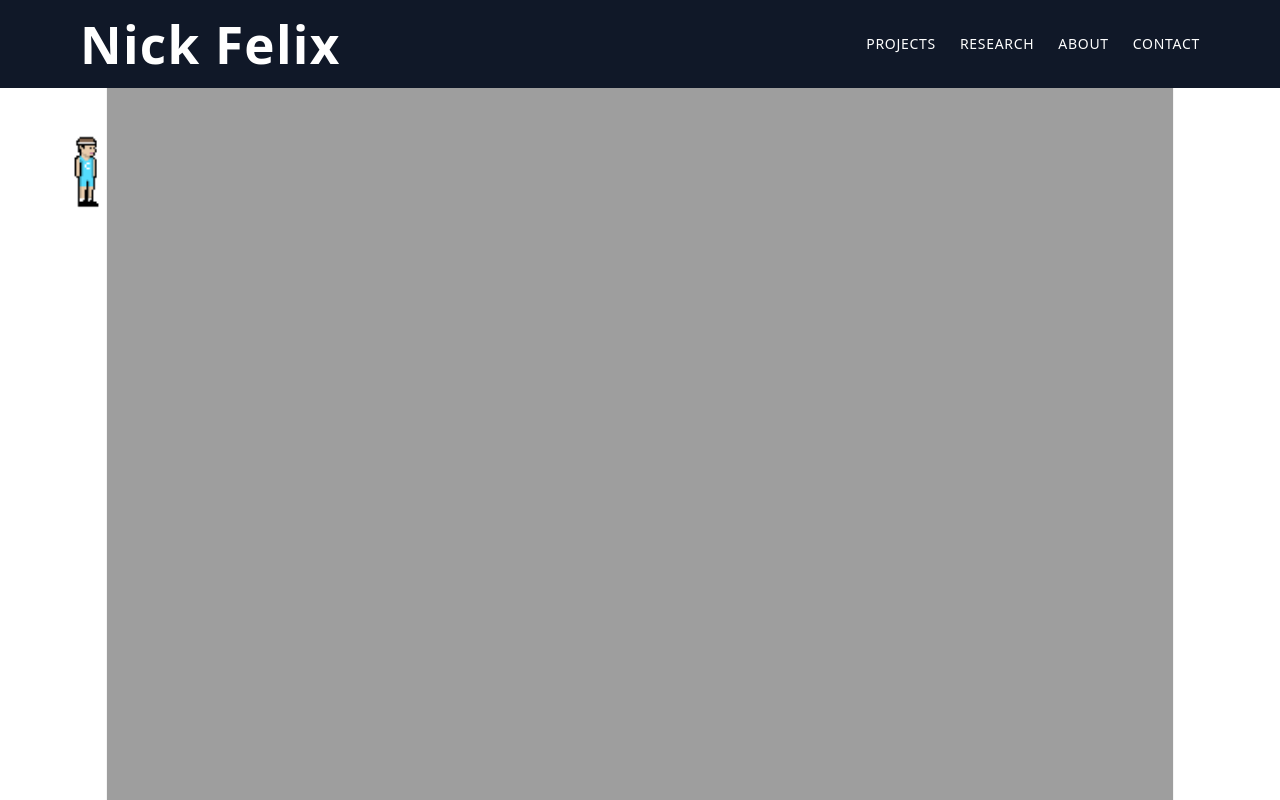
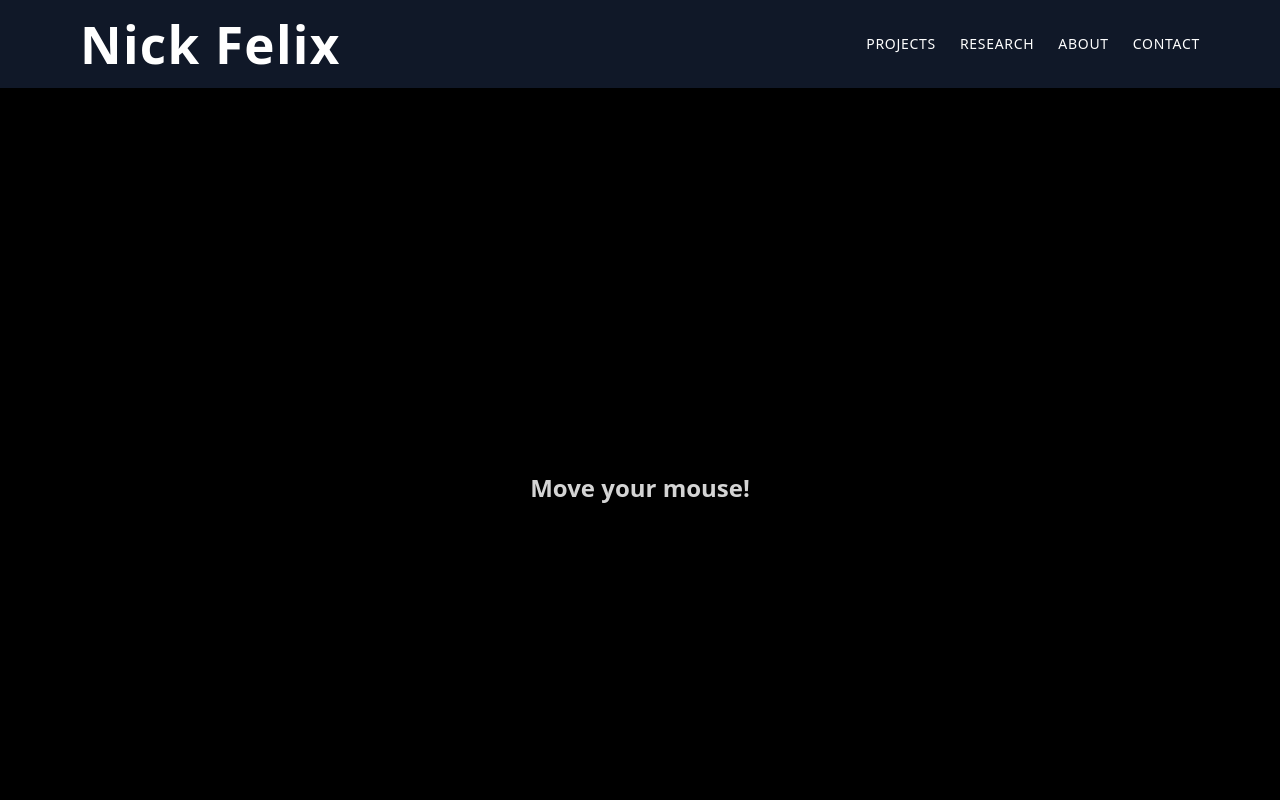
Before and after one commit to nicorox247/Nick-Felix-Site, a React (Vite) app: page / in a window 1280 px wide. Shown: the top 800 px of the page. Built offline with nearby package versions, Linux system fonts and the light colour scheme.

Commit message:
added scrolling mechanism to Homepage

```diff
--- a/src/pages/Homepage.jsx
+++ b/src/pages/Homepage.jsx
@@ -1,10 +1,49 @@
+import { useEffect, useRef, useState } from 'react';
 import RunnerCanvas from '../components/RunnerCanvas';
 import athleteSprite from '../assets/athlete-sprite.png';
-import courtyardTile from '../assets/courtyard-tile.png'; // your chill bg
+import courtyardTile from '../assets/courtyard-tile.png';
 
 export default function Homepage() {
+  const [showOverlay, setShowOverlay] = useState(true);
+  const containerRef = useRef(null);
+
+    // Custom slow scroll
+    const slowScrollTo = (targetY, duration = 1500) => {
+      const startY = window.scrollY;
+      const startTime = performance.now();
+
+      const animate = (time) => {
+        const elapsed = time - startTime;
+        const progress = Math.min(elapsed / duration, 1);
+        const eased = 1 - Math.pow(1 - progress, 3); // easeOutCubic
+        const currentY = startY + (targetY - startY) * eased;
+        window.scrollTo(0, currentY);
+
+        if (progress < 1) {
+          requestAnimationFrame(animate);
+        }
+      };
+
+      requestAnimationFrame(animate);
+    };
+
+  useEffect(() => {
+    const handleMouseMove = () => {
+      setShowOverlay(false);
+      window.removeEventListener('mousemove', handleMouseMove);
+
+      // Optional scroll to canvas
+      const targetY = containerRef.current?.getBoundingClientRect().top + window.scrollY || 0;
+      slowScrollTo(targetY, 1500); // 1.5s scroll duration
+    };
+
+    window.addEventListener('mousemove', handleMouseMove);
+    return () => window.removeEventListener('mousemove', handleMouseMove);
+  }, []);
+
   return (
-    <div style={{ position: 'relative' }}>
+    <div ref={containerRef} className="relative w-full h-full">
+      {/* Canvas */}
       <RunnerCanvas
         spriteImage={athleteSprite}
         backgroundImage={courtyardTile}
@@ -14,13 +53,18 @@ export default function Homepage() {
           position: 'relative',
           top: 0,
           left: 0,
-          // width: '100%',
-          // height: '100%',
           zIndex: 0,
         }}
-
       />
 
+      {/* Overlay */}
+      {showOverlay && (
+        <div className="absolute inset-0 bg-black bg-opacity-60 z-50 flex items-center justify-center">
+          <div className="text-white text-2xl font-semibold animate-pulse">
+            Move your mouse!
+          </div>
+        </div>
+      )}
     </div>
   );
 }
```
